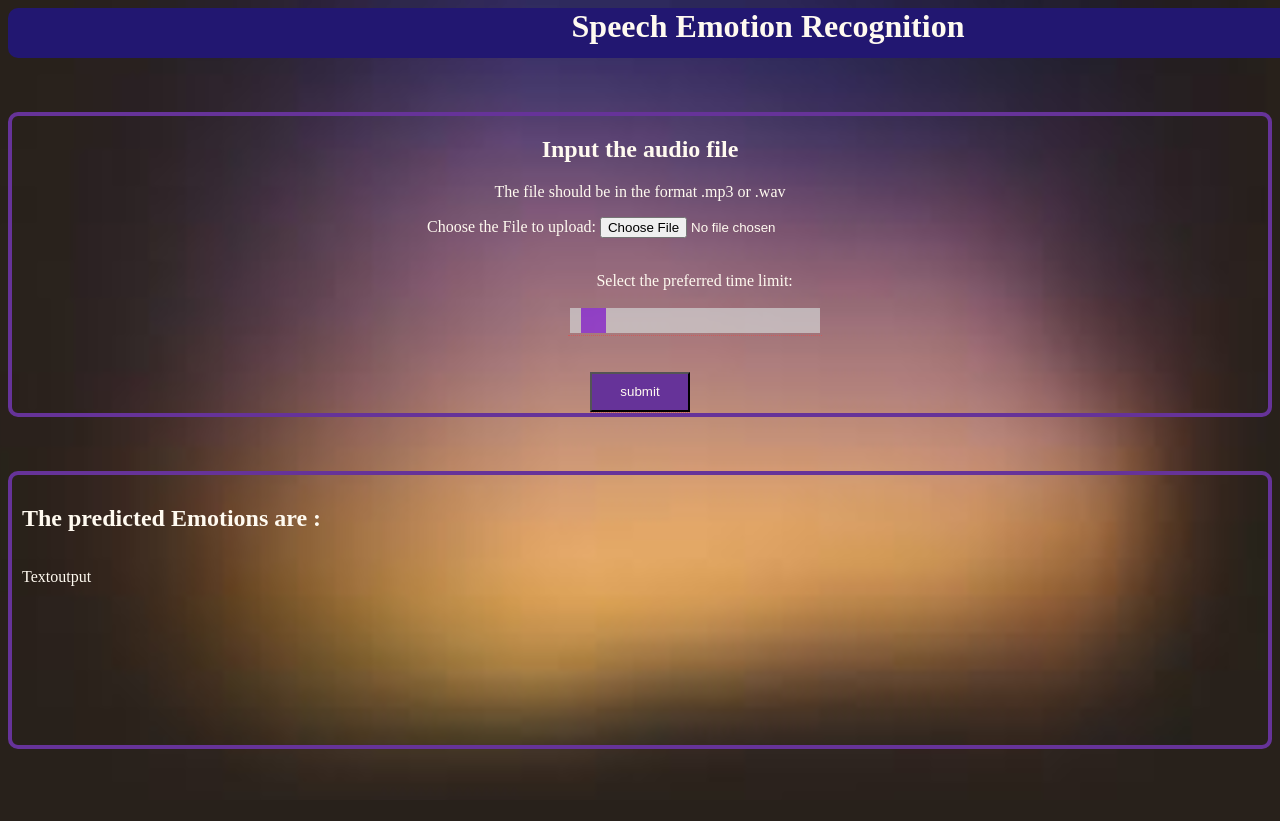
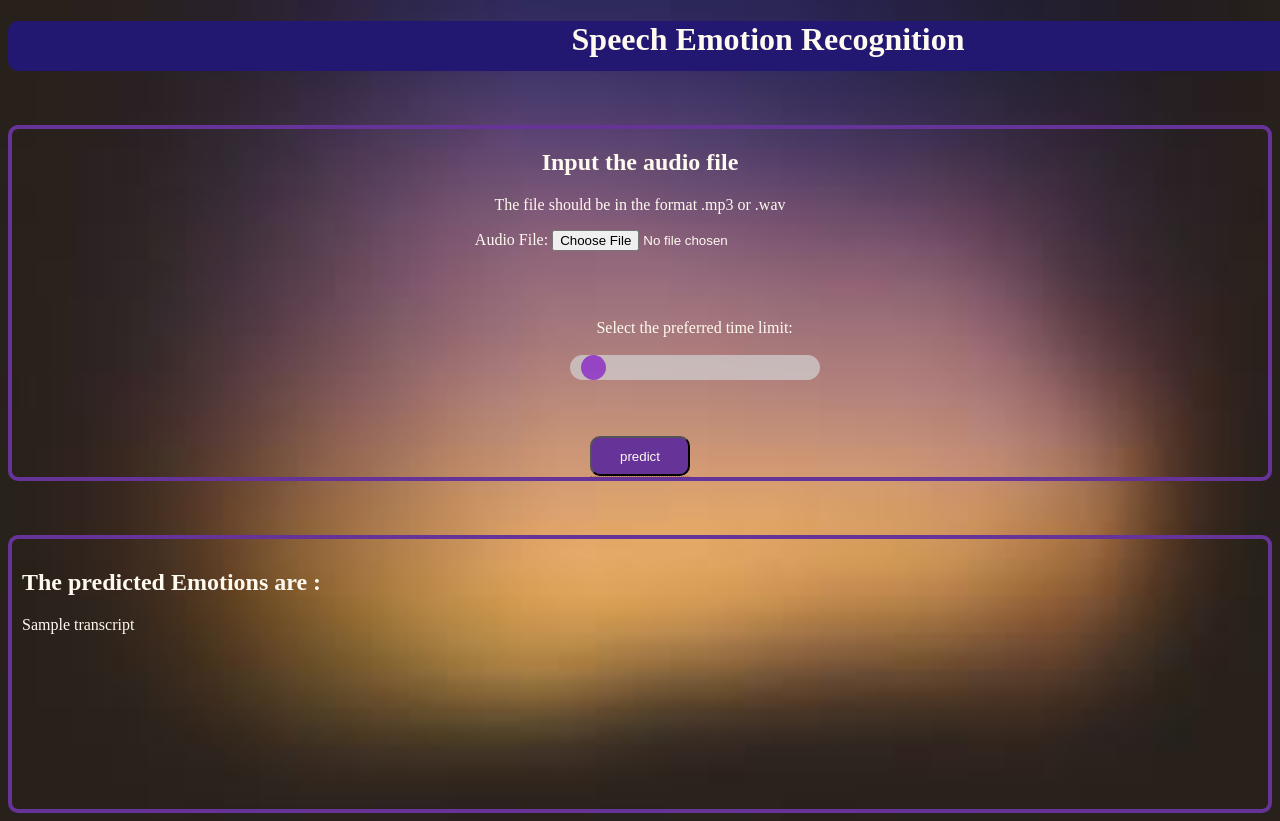
Before and after one commit to eternal-f1ame/Speech_Emotion_Recognition, a Flask app: template webapp/templates/base.html in a window 1280 px wide; the page is wider, and only the part inside the window is pictured. Before the commit the page ends 780 px from the top of that part, so only its background shows below. Run offline with Flask 2, Linux system fonts and the light colour scheme; the template is opened without the code that fills it: most values are stand-ins (such as "Sample title", 1, 10 or a date in 2020); parts of the project's set-up code (start-up, migrations or seed data) failed here and were passed over.

Commit message:
created web application for ser model

```diff
--- a/webapp/app.py
+++ b/webapp/app.py
@@ -1,16 +1,46 @@
+from fileinput import filename
 import numpy as np
-from flask import Flask, render_template,request, url_for
-import pickle
+from flask import Flask, render_template,request, url_for, jsonify, redirect
+import pickle, os
+import speech_recognition as sr
+# from keyword_spotting_service import Keyword_Spotting_Service
 
 
 app = Flask(__name__)
 model = pickle.load(open('../model_mb.pkl', 'rb'))
 
-@app.route('/')
+# Landing Page
+@app.route("/")
 def home():
-    return render_template('base.html')
+    return render_template('base.html', transcript="")
 
-# @app.route('/',methods=['POST'])
+# Prediction Page
+@app.route('/prediction',methods=["GET", "POST"])
+def predict():
+
+    transcript=""
+
+    if request.method == "POST":
+        print("FORM DATA RECEIVED")
+
+        if "file" not in request.files:
+            return redirect(request.url)
+
+        file = request.files["file"]
+
+        if file.filename == "":
+            return redirect(request.url)
+
+        if file:
+            recognizer = sr.Recognizer()
+            audiofile = sr.AudioFile(file)
+            with audiofile as source:
+                data = recognizer.record(source)
+            transcript = recognizer.recognize_google(data, key=None)
+            print(transcript)
+
+    return render_template('base.html', transcript = transcript)
+
 
 # def predict():
 #     #For rendering results on HTML GUI
@@ -21,4 +51,4 @@ def home():
 #     return render_template('index.html', prediction_text='CO2    Emission of the vehicle is :{}'.format(output))
 
 if __name__ == "__main__":
-    app.run(debug=True)
+    app.run(debug=True, threaded=True)
--- a/webapp/static/style_main.css
+++ b/webapp/static/style_main.css
@@ -19,9 +19,13 @@ output {
   width: 100px;
   height: 40px;
   background-color: RebeccaPurple;
+  border-radius: 10px;
   color : rgb(255,250,240);
 }
 
+.i:hover {
+  transform: scale(1,1);
+}
 
 /* Divisons Start */
 
@@ -39,10 +43,12 @@ output {
   opacity: 0.7;
   -webkit-transition: .2s;
   transition: opacity .2s;
+  border-radius: 20px;
 }
 
 .slider:hover {
   opacity: 1;
+  /* transform: scale(1.1); */
 }
 
 .slider::-webkit-slider-thumb {
@@ -52,6 +58,7 @@ output {
   height: 25px;
   background: #8A2BE2;
   cursor: pointer;
+  border-radius: 50%;
   /* padding: 0px 50px; */
 }
 
@@ -60,6 +67,7 @@ output {
   height: 25px;
   background: #8A2BE2;
   cursor: pointer;
+
   /* padding: 0px 50px; */
 }
 
@@ -132,6 +140,7 @@ div.b {
   border-radius: 10px;
   color : rgb(255, 250, 240);
   border: 4px solid RebeccaPurple;
+  justify-content: space-around;
 }
 
 div.c {
--- a/webapp/templates/base.html
+++ b/webapp/templates/base.html
@@ -1,14 +1,19 @@
+<!DOCTYPE html>
+
 <html>
 
 <head>
   <meta charset="utf-8">
   <meta name="viewport" content="width=device-width, initial-scale=1">
   <link rel="stylesheet" href="{{ url_for('static', filename = 'style_main.css') }}" />
+  {% block head %}{% endblock %}
+
   <title> Speech Emotion Recognition </title>
+
 </head>
 
 <body>
-
+  {% block body %}{% endblock %}
 <div class="a">
 <h1> <b> Speech Emotion Recognition </b> </h1>
 </div>
@@ -19,31 +24,40 @@
 <h2> Input the audio file </h2>
 <p> The file should be in the format .mp3 or .wav </p>
 
-<label> Choose the File to upload: </label>
-<input type="file" id="f" accept="audio/*" /> <br><br>
+<!-- initialising form structure and inputs with method = POST -->
+<form action="/prediction" method="post" enctype="multipart/form-data">
+<p> <bold>Audio File:</bold> <input type="file" id="f" name="file" accept="audio/*" /> </p><br><br>
+
 <div class="slide">
 <p> Select the preferred time limit: <p>
-<div class="tooltip"><input type="range" id="r" value="5" min="0" max="100" class="slider", step="5">
-  <span class="tooltiptext">Time(in sec)</span>
+<span id="slider_value2" style="color:blue;font-weight:500;"></span>
+<input type="range" id="r" value="5" min="0" max="100" class="slider", step="5" onchange="show_value2(this.value)" >
 </div>
-</div>
+
 <br><br>
-<div class="tooltip"><input size=45 class="i" type="submit" value="submit" />
+
+<div class="tooltip"><input size=45 class="i" type="submit" value="predict" />
   <span class="tooltiptext">Submit Audio File</span>
 </div>
 <!-- <input size=45 class="i" type="submit" value="submit" /> -->
+</form>
 </div>
+
+
+
 <br>
 <br>
 <br>
+
+{% if transcript!="" %}
 <div class="c">
 <h2> The predicted Emotions are : </h2>
-<output name="emotion" for="f"></output>
-<p> Textoutput </p>
+<p> {{ transcript }} </p>
+</div>
+{% endif %}
 
-</div>
 
-<script>
+<!-- <script>
 var slider = document.getElementById("myRange");
 var output = document.getElementById("demo");
 output.innerHTML = slider.value;
@@ -51,7 +65,7 @@ output.innerHTML = slider.value;
 slider.oninput = function() {
   output.innerHTML = this.value;
 }
-</script>
+</script> -->
 
 </body>
 </html>
```
Also changed, not shown: webapp/templates/predict.html (added, +19 -0 lines).
